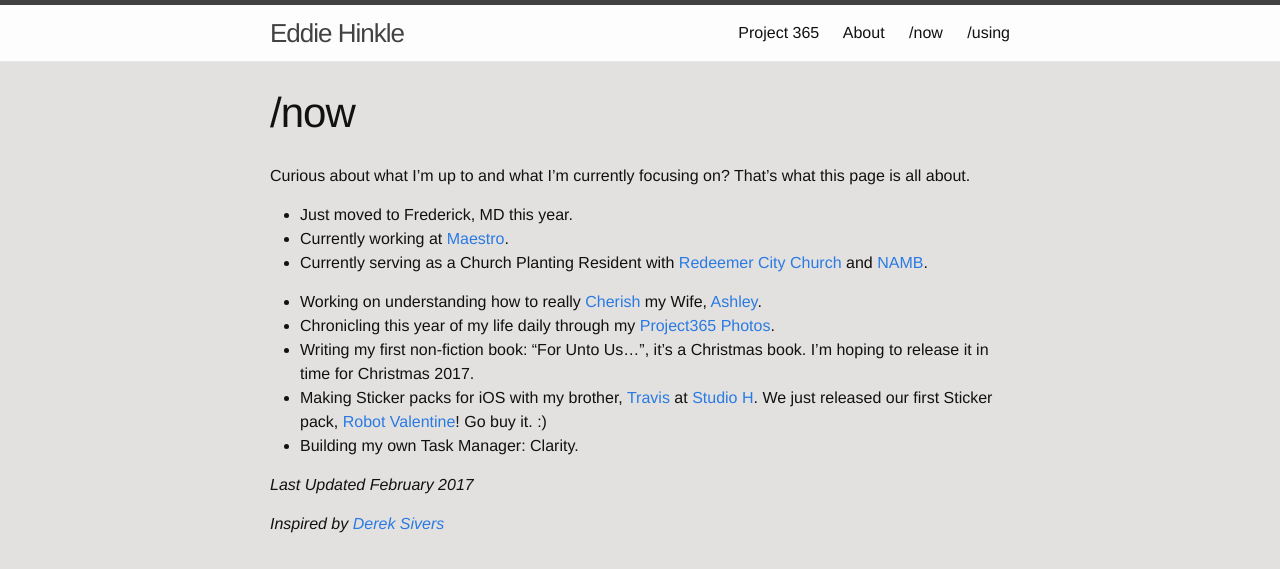
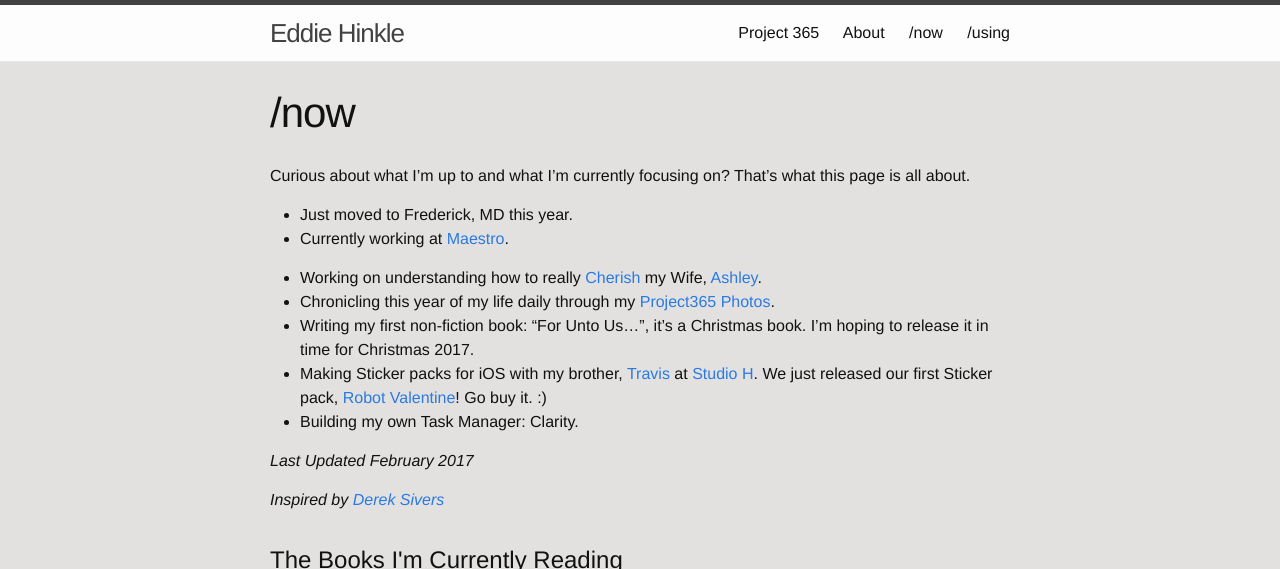
Before and after one commit to EdwardHinkle/eddie-personal, a Jekyll site: the page built from _source/now.md, in a window 1280 px wide and 900 px high, cut to the strip 0-569 px from the top of the window. Built offline with Jekyll 4.4.1, drawn with Linux system fonts in a browser that asks for light colours; nearby versions of some CDN libraries; comment, search, counter and statistics services are not loaded.

Commit message:
Remove Redeemer Internship reference

```diff
--- a/_source/now.md
+++ b/_source/now.md
@@ -9,7 +9,6 @@
 
 - Just moved to Frederick, MD this year.
 - Currently working at [Maestro](https://meetmaestro.com).
-- Currently serving as a Church Planting Resident with [Redeemer City Church](http://redeemerdc.org) and [NAMB](https://www.namb.net).
 
 - Working on understanding how to really [Cherish]({% post_url book-reviews/2017-02-10-cherish %}) my Wife, [Ashley](http://ashleyhinkle.com).
 - Chronicling this year of my life daily through my [Project365 Photos](/project365).
```
